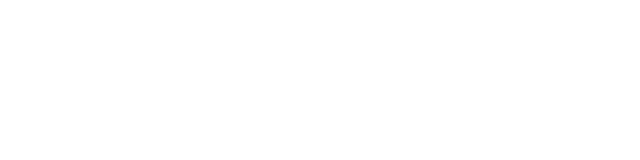
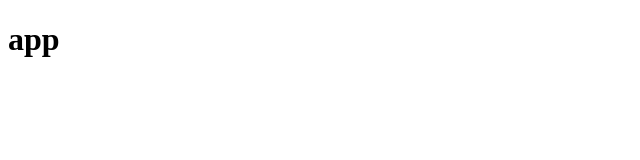
Before and after one commit to JeanmarieJackman/pomodoro2, a React (Create React App) app in the folder timer/: page / in a window 1280 px wide. Shown: the top 160 px of the page, without its empty margins (0-640 px from the left). Built offline with nearby package versions, Linux system fonts and the light colour scheme.

Commit message:
delete unwanted code in app.js

```diff
--- a/timer/src/App.js
+++ b/timer/src/App.js
@@ -4,7 +4,7 @@
   render() {
     return (
       <div className="App">
-
+        <h1>app</h1>
       </div>
     );
   }
```
